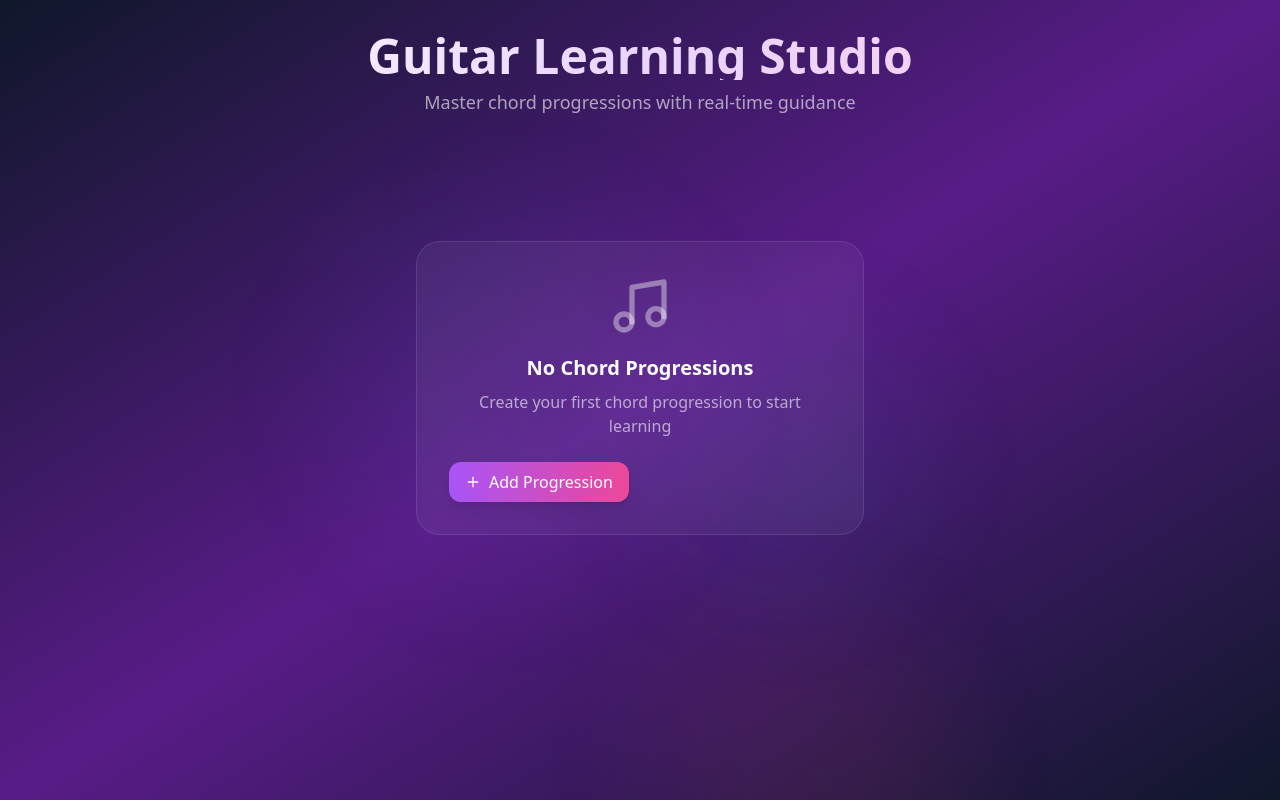
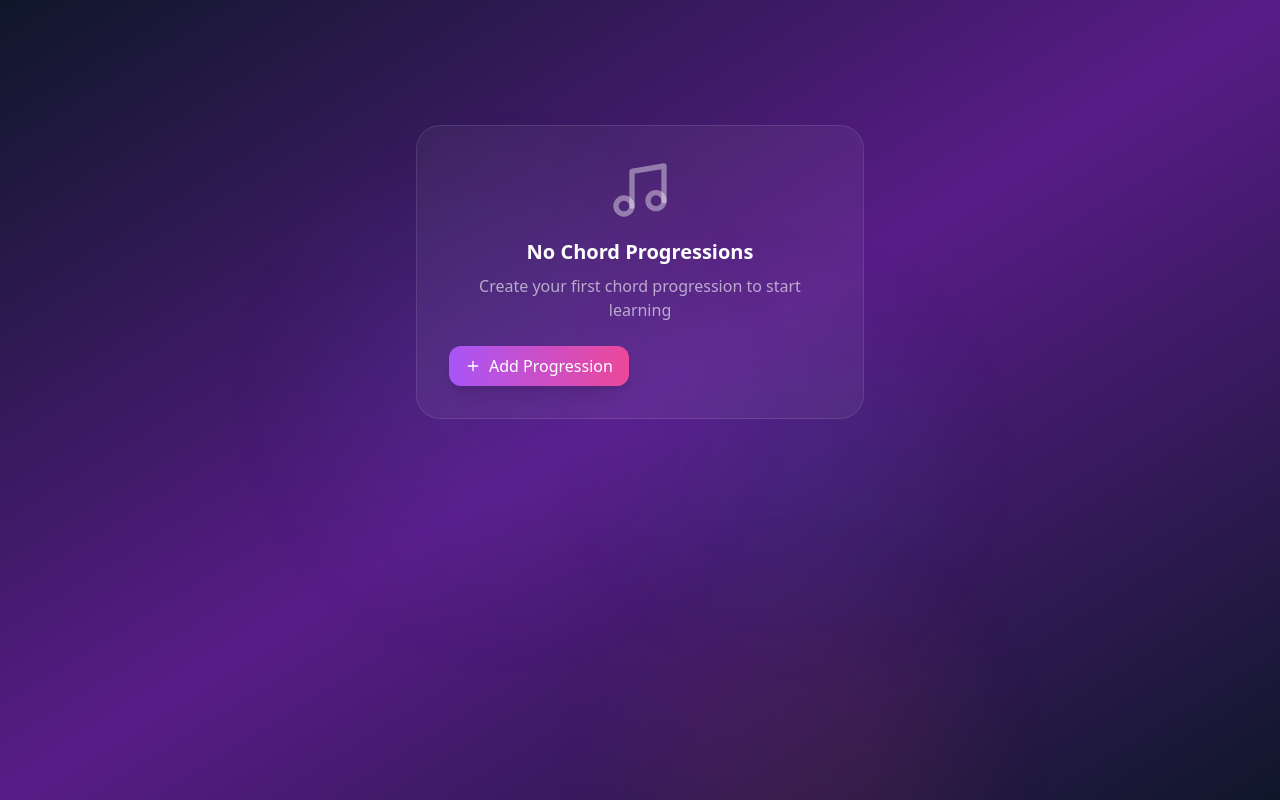
Before and after one commit to Deep03/chord-flow, a React (Vite) app: page / in a window 1280 px wide. Built offline with nearby package versions, Linux system fonts and the light colour scheme.

Commit message:
Refactor: Minor Design Change

```diff
--- a/src/App.tsx
+++ b/src/App.tsx
@@ -104,13 +104,6 @@ function App() {
 
       {/* Main content */}
       <div className="relative z-10 container mx-auto px-4 py-8 max-w-6xl">
-        {/* Header */}
-        <div className="text-center mb-8">
-          <h1 className="text-4xl md:text-5xl font-bold bg-gradient-to-r from-white via-purple-200 to-pink-200 bg-clip-text text-transparent mb-2">
-            Guitar Learning Studio
-          </h1>
-          <p className="text-white/60 text-lg">Master chord progressions with real-time guidance</p>
-        </div>
 
         {!currentProgression ? (
           /* Empty state - no progression */
@@ -127,6 +120,7 @@ function App() {
                   onClick={() => setShowStrummingSelector(true)}
                   label="Edit Pattern"
                   className="text-sm"
+                  variant="secondary"
                 />
               </div>
               <StrummingPattern
@@ -144,6 +138,7 @@ function App() {
                   onClick={() => setShowChordSelector(true)}
                   label="Edit Chords"
                   className="text-sm"
+                  variant="ghost"
                 />
               </div>
               <ChordCarousel
```
